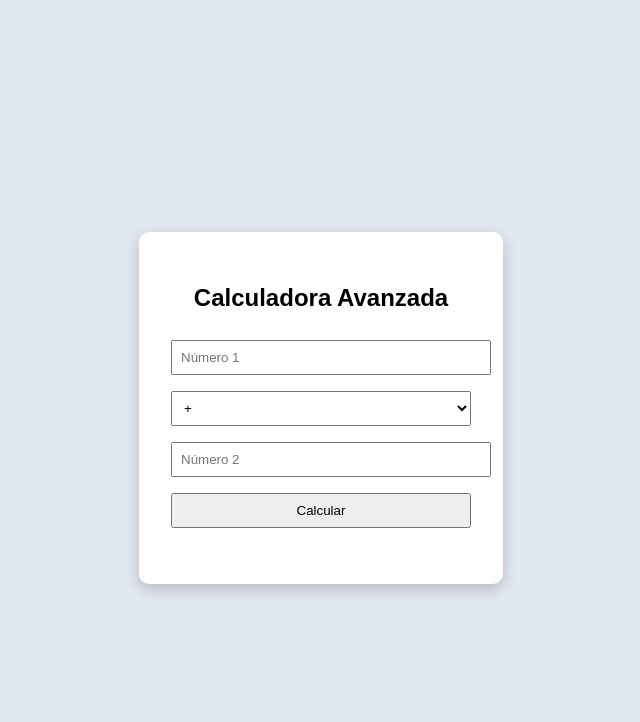
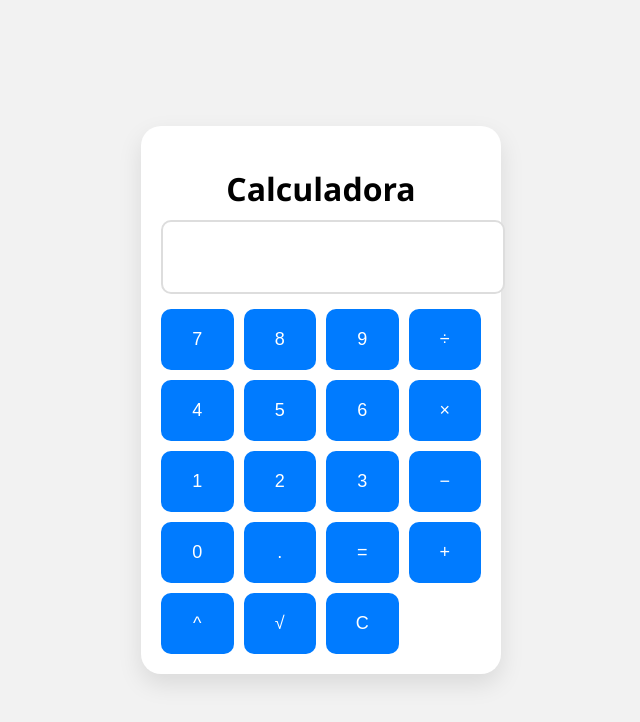
Before and after one commit to dgarcia86/calculadora, a website: page index.html in a window 1280 px wide. Shown: the whole page, without its empty margins (319-959 px from the left). Drawn offline with Linux system fonts and the light colour scheme.

Commit message:
Add files via upload

```diff
--- a/composer.json
+++ b/composer.json
@@ -1,5 +1,5 @@
 {
-  "name": "usuario/calculadora-avanzada",
-  "description": "App de calculadora avanzada para hosting",
+  "name": "usuario/calculadora-final",
+  "description": "Versión final estilizada de calculadora",
   "require": {}
 }
--- a/index.html
+++ b/index.html
@@ -8,19 +8,33 @@
 </head>
 <body>
   <div class="calculator">
-    <h2>Calculadora Avanzada</h2>
-    <input type="number" id="num1" placeholder="Número 1" required />
-    <select id="operator" onchange="toggleNum2(this.value)">
-      <option value="+">+</option>
-      <option value="-">-</option>
-      <option value="*">*</option>
-      <option value="/">/</option>
-      <option value="^">Potencia</option>
-      <option value="sqrt">Raíz</option>
-    </select>
-    <input type="number" id="num2" placeholder="Número 2" />
-    <button onclick="calculate()">Calcular</button>
-    <div class="result" id="result"></div>
+    <h1>Calculadora</h1>
+    <input type="text" id="display" readonly />
+    <div class="buttons">
+      <button onclick="append('7')">7</button>
+      <button onclick="append('8')">8</button>
+      <button onclick="append('9')">9</button>
+      <button onclick="append('/')">÷</button>
+
+      <button onclick="append('4')">4</button>
+      <button onclick="append('5')">5</button>
+      <button onclick="append('6')">6</button>
+      <button onclick="append('*')">×</button>
+
+      <button onclick="append('1')">1</button>
+      <button onclick="append('2')">2</button>
+      <button onclick="append('3')">3</button>
+      <button onclick="append('-')">−</button>
+
+      <button onclick="append('0')">0</button>
+      <button onclick="append('.')">.</button>
+      <button onclick="calculate()">=</button>
+      <button onclick="append('+')">+</button>
+
+      <button onclick="append('**')">^</button>
+      <button onclick="append('Math.sqrt(')">√</button>
+      <button onclick="clearDisplay()">C</button>
+    </div>
   </div>
   <script src="script.js"></script>
 </body>
--- a/script.js
+++ b/script.js
@@ -1,32 +1,22 @@
-function calculate() {
-  const num1 = parseFloat(document.getElementById('num1').value);
-  const num2 = parseFloat(document.getElementById('num2').value);
-  const operator = document.getElementById('operator').value;
-  let result;
-
-  if (isNaN(num1) || (operator !== 'sqrt' && isNaN(num2))) {
-    document.getElementById('result').textContent = 'Por favor, completa ambos campos.';
-    return;
+function append(char) {
+  const display = document.getElementById('display');
+  if (char === 'Math.sqrt(') {
+    display.value += '√(';
+  } else {
+    display.value += char;
   }
-
-  switch (operator) {
-    case '+': result = num1 + num2; break;
-    case '-': result = num1 - num2; break;
-    case '*': result = num1 * num2; break;
-    case '/': result = num2 !== 0 ? num1 / num2 : 'Error: División por cero'; break;
-    case '^': result = Math.pow(num1, num2); break;
-    case 'sqrt': result = Math.sqrt(num1); break;
-    default: result = 'Operador inválido';
-  }
-
-  document.getElementById('result').textContent = 'Resultado: ' + result;
 }
 
-function toggleNum2(operator) {
-  const num2 = document.getElementById('num2');
-  if (operator === 'sqrt') {
-    num2.style.display = 'none';
-  } else {
-    num2.style.display = 'block';
+function clearDisplay() {
+  document.getElementById('display').value = '';
+}
+
+function calculate() {
+  const input = document.getElementById('display').value.replace(/√\(/g, 'Math.sqrt(');
+  try {
+    const result = eval(input);
+    document.getElementById('display').value = result;
+  } catch (e) {
+    document.getElementById('display').value = 'Error';
   }
 }
--- a/style.css
+++ b/style.css
@@ -1,25 +1,51 @@
 body {
-  font-family: Arial, sans-serif;
-  background: #e2e8f0;
+  margin: 0;
+  font-family: 'Segoe UI', sans-serif;
+  background: #f2f2f2;
   display: flex;
   justify-content: center;
   align-items: center;
   height: 100vh;
 }
 .calculator {
-  background: white;
-  padding: 2rem;
-  border-radius: 10px;
-  box-shadow: 0 5px 15px rgba(0,0,0,0.2);
-  width: 300px;
+  background: #fff;
+  padding: 20px;
+  border-radius: 20px;
+  box-shadow: 0 10px 25px rgba(0,0,0,0.1);
+  width: 320px;
   text-align: center;
 }
-input, select, button {
-  margin: 0.5rem 0;
-  padding: 0.5rem;
+.calculator h1 {
+  margin-bottom: 10px;
+}
+#display {
   width: 100%;
+  height: 50px;
+  font-size: 24px;
+  text-align: right;
+  padding: 10px;
+  margin-bottom: 15px;
+  border: 2px solid #ddd;
+  border-radius: 10px;
 }
-.result {
-  margin-top: 1rem;
-  font-weight: bold;
+.buttons {
+  display: grid;
+  grid-template-columns: repeat(4, 1fr);
+  gap: 10px;
 }
+button {
+  padding: 20px;
+  font-size: 18px;
+  border: none;
+  border-radius: 10px;
+  background-color: #007bff;
+  color: white;
+  cursor: pointer;
+  transition: background-color 0.2s;
+}
+button:hover {
+  background-color: #0056b3;
+}
+button:active {
+  transform: scale(0.95);
+}
```
Also changed, not shown: package.json (+4 -3 lines), README.md (added), favicon.ico (added).
